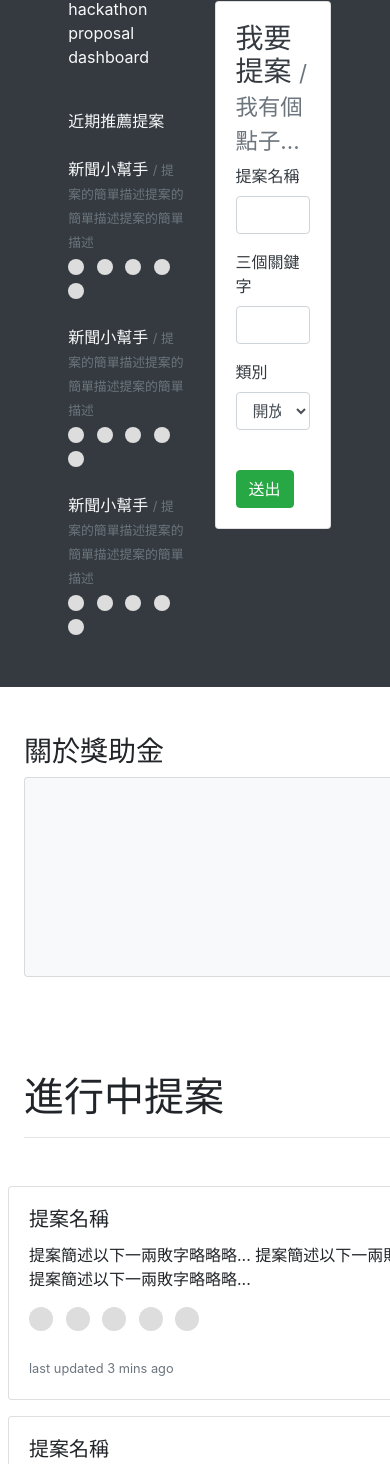
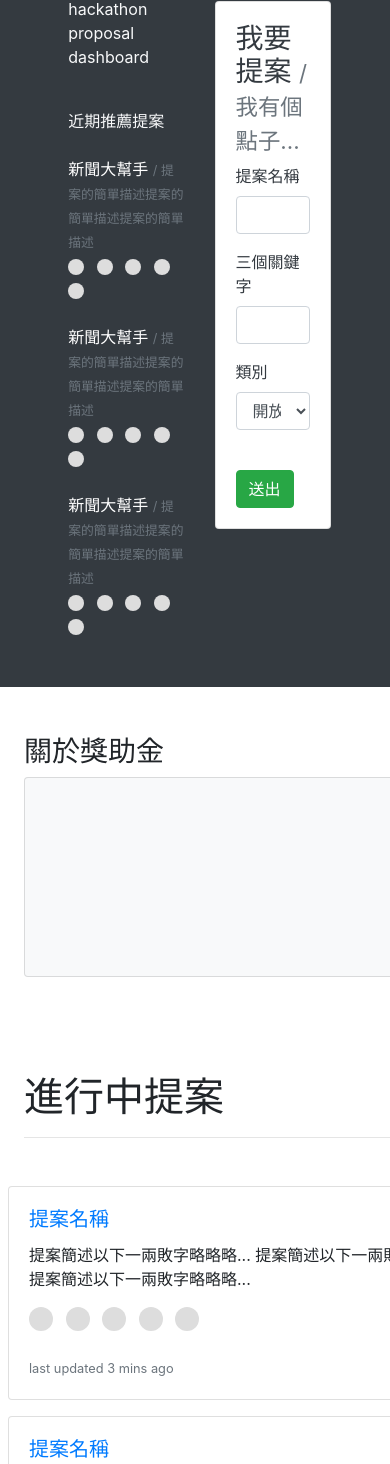
Before and after one commit to g0v/battledash, a plain HTML site: page src/pug/index.pug in a window 390 px wide. Shown: the part 157-1621 px from the top of the page. Drawn offline with nearby package versions, Linux system fonts and the light colour scheme; files that its build step writes are made by us from their sources; a web font is replaced by a local one.

Commit message:
add link to project and update deploy script

```diff
--- a/src/pug/index.pug
+++ b/src/pug/index.pug
@@ -14,7 +14,7 @@ block body
           .text-light.mb-4 近期推薦提案
           each i in [1,2,3]
             .mb-4
-              .title 新聞小幫手 #[small.text-muted / 提案的簡單描述提案的簡單描述提案的簡單描述]
+              a.title.d-block.text-white(href="/project/",style="text-decoration:none") 新聞大幫手 #[small.text-muted / 提案的簡單描述提案的簡單描述提案的簡單描述]
               //-small.text-muted.mr-2 貢獻者
               each j in [1,2,3,4,5]
                 .avatar.mr-2.md
@@ -62,11 +62,11 @@ block body
     each i in [1,2,3,4,5,6,7]
       .card.m-2(style="flex:1 1 auto;width:48%")
         .row.no-gutters
-          .col-md-4(style="background:#e6e7e8")
+          a.col-md-4(href="/project/", style="background:#e6e7e8")
           .col-md-8
             .card-body
               .float-right #[i.i-link.mr-2] #[i.i-heart]
-              h5.card-title 提案名稱
+              h5.card-title: a(href="/project/") 提案名稱
               p.card-text 提案簡述以下一兩敗字略略略... 提案簡述以下一兩敗字略略略... 提案簡述以下一兩敗字略略略...
               each j in [1,2,3,4,5]
                 .avatar.lg.mr-2
```
Also changed, not shown: static/index.html, 2 other files.
